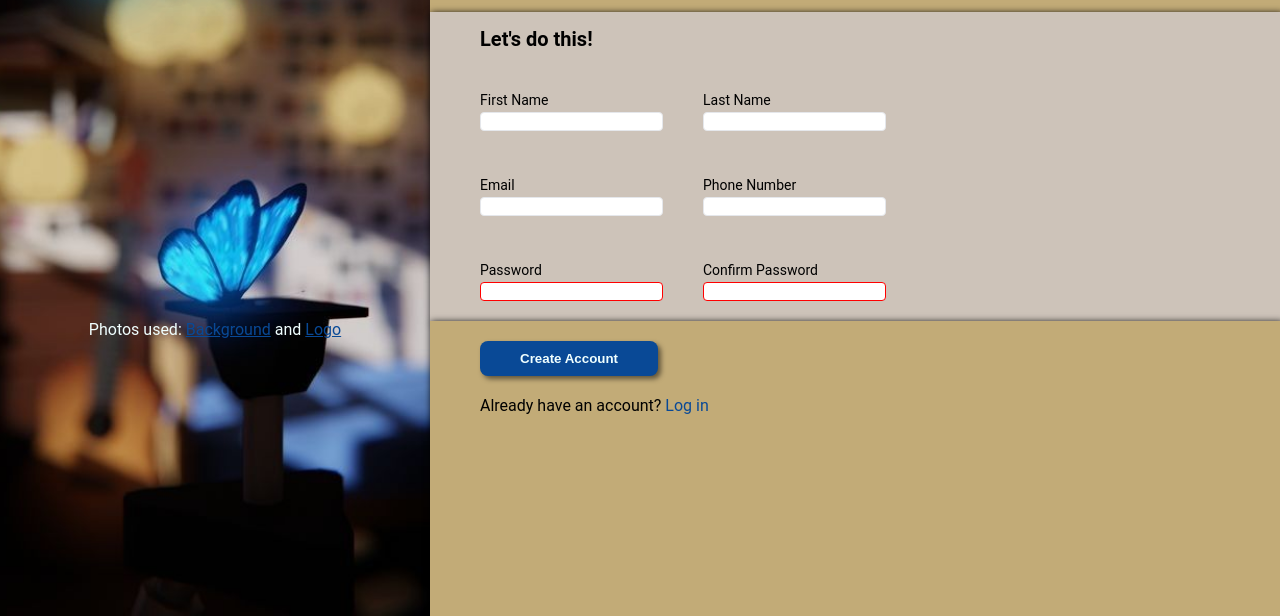
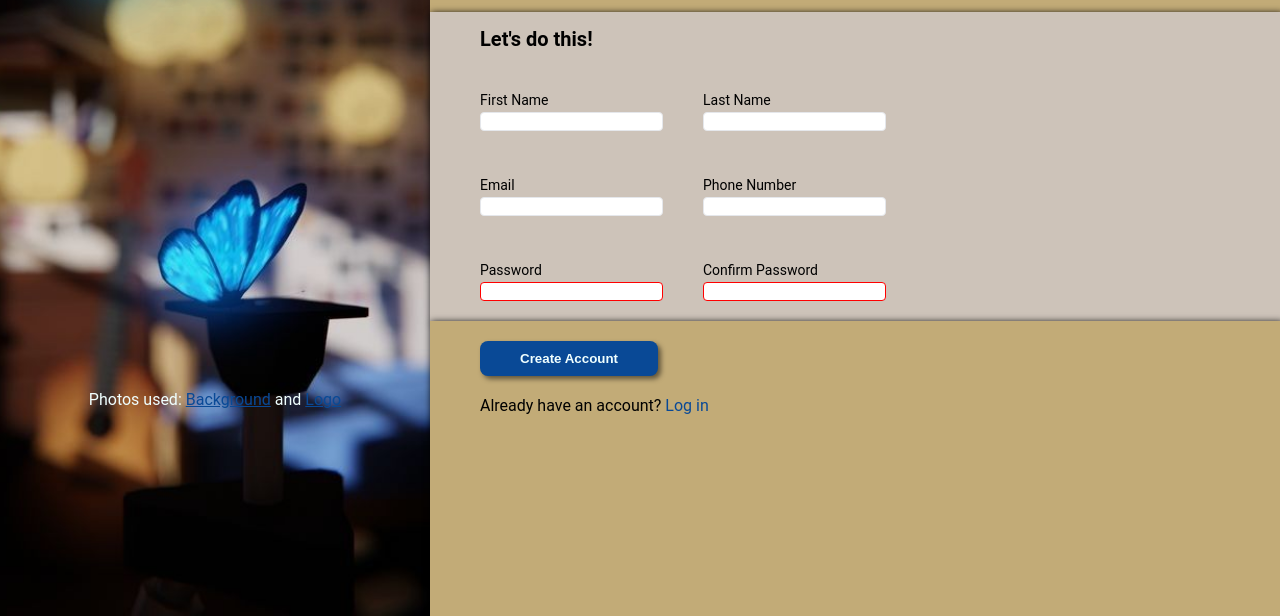
Before and after one commit to HuanSwallo/sign-up-form, a plain HTML site: page index.html in a window 1280 px wide. Shown: the part 184-800 px from the top of the page. Drawn offline with Linux system fonts and the light colour scheme; a web font is replaced by a local one.

Commit message:
Adjusted credit class. Added a README

```diff
--- a/styles.css
+++ b/styles.css
@@ -98,7 +98,7 @@ input:focus {
     justify-content: center;
     align-items: center;
     position: relative;
-    top: 430px;
+    top: 500px;
 }
 
 .credit-text {
```
Also changed, not shown: 1 other file.
